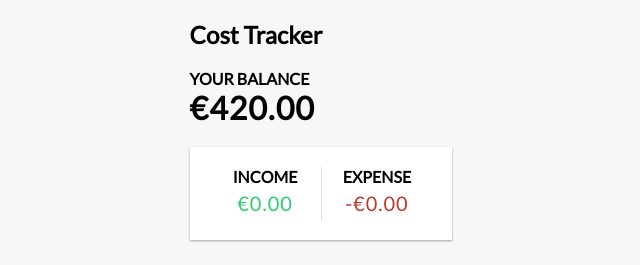
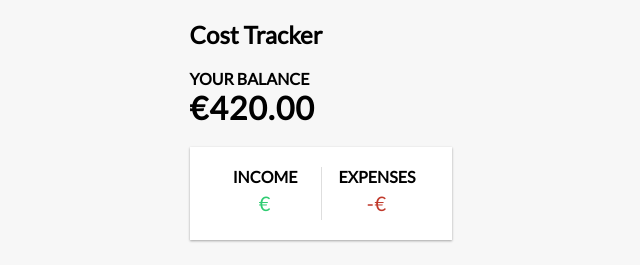
Before and after one commit to CianHub/cost-tracker, a React (Create React App) app: page / in a window 1280 px wide. Shown: the top 265 px of the page, without its empty margins (319-959 px from the left). Built offline with nearby package versions, Linux system fonts and the light colour scheme.

Commit message:
add income and expenses with context

```diff
--- a/src/components/income-expenses/income-expenses.jsx
+++ b/src/components/income-expenses/income-expenses.jsx
@@ -1,15 +1,22 @@
-import React from 'react'
+import React, { useContext } from 'react'
+import { GlobalContext } from '../../context/GlobalState'
 
 export const IncomeExpenses = () => {
+    const { transactions } = useContext(GlobalContext)
+
+    const income = transactions.map((transaction) => transaction > 0)
+    const expenses = transactions.map((transaction) => transaction < 0)
+
+
     return (
         <div className="inc-exp-container">
             <div>
                 <h4>Income</h4>
-                <p className="money plus">€0.00</p>
+                <p className="money plus">€{income}</p>
             </div>
             <div>
-                <h4>Expense</h4>
-                <p className="money minus">-€0.00</p>
+                <h4>Expenses</h4>
+                <p className="money minus">-€{expenses}</p>
             </div>
         </div>
     )
```
